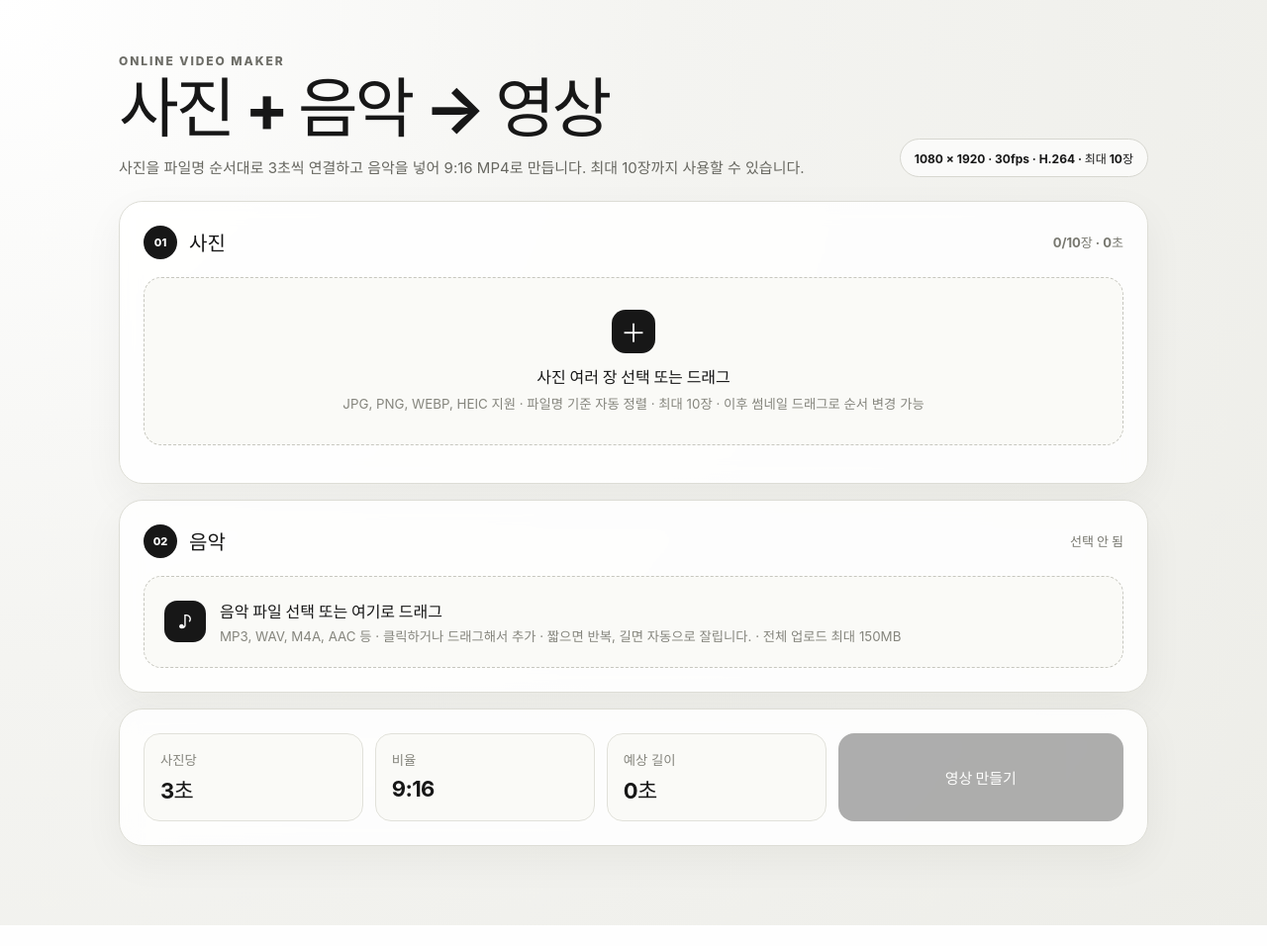
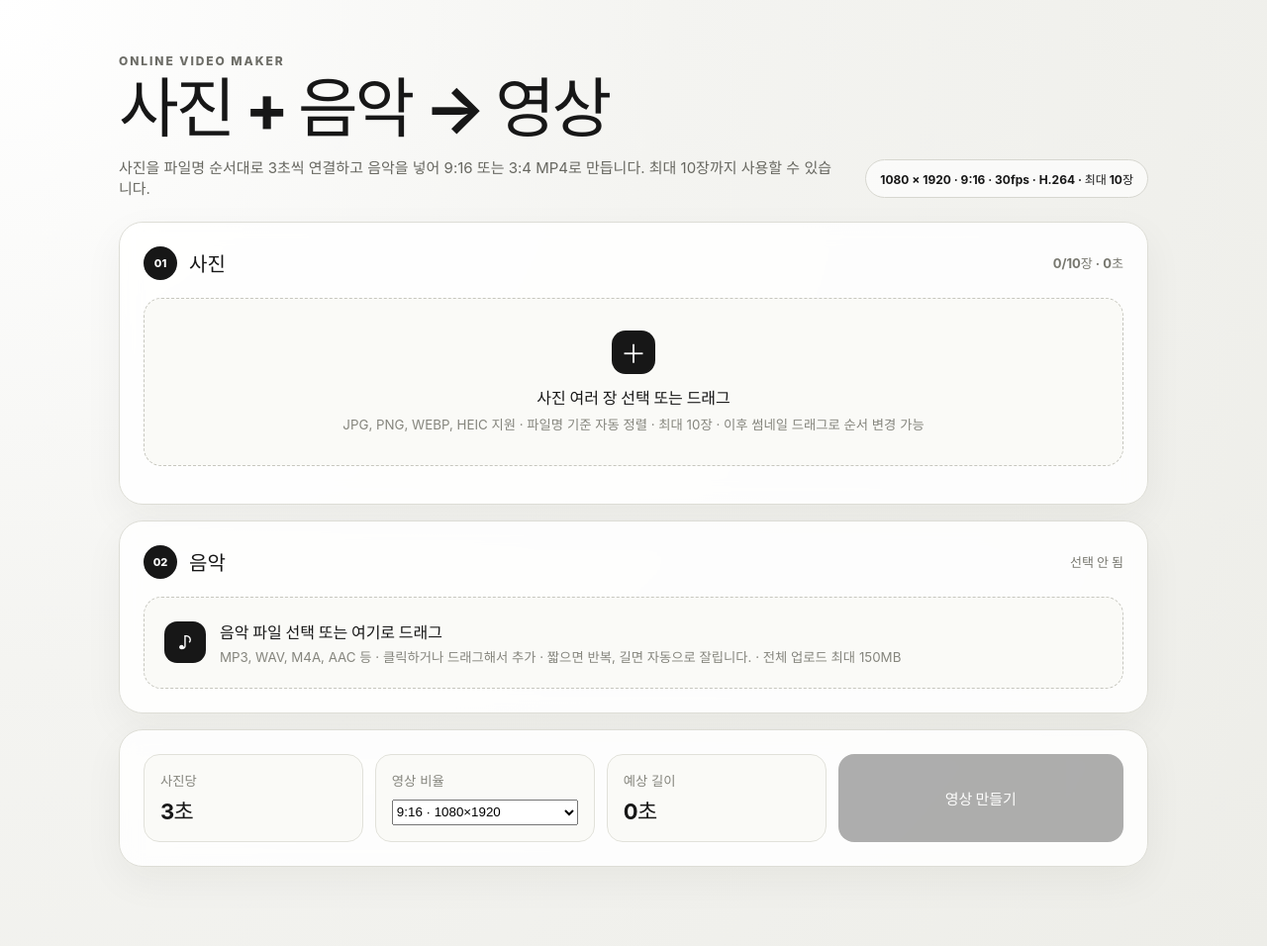
Before and after one commit to lebyul0507-dotcom/bomb-liar-share, a Flask app: page / in a window 1280 px wide. Shown: the whole page at 99% size. Before the commit the page ends 935 px from the top, so only its background shows below. Run offline with Flask 3, Linux system fonts and the light colour scheme.

Commit message:
Add aspect ratio selector to video maker

```diff
--- a/photo-music-video-maker/templates/index.html
+++ b/photo-music-video-maker/templates/index.html
@@ -4,7 +4,7 @@
   <meta charset="utf-8" />
   <meta name="viewport" content="width=device-width, initial-scale=1" />
   <title>사진 + 음악 영상 만들기</title>
-  <link rel="stylesheet" href="/static/style.css" />
+  <link rel="stylesheet" href="/static/style.css?v=20260923-aspect" />
 </head>
 <body>
   <main class="shell">
@@ -12,9 +12,9 @@
       <div>
         <p class="eyebrow">ONLINE VIDEO MAKER</p>
         <h1>사진 + 음악 → 영상</h1>
-        <p class="sub">사진을 파일명 순서대로 {{ seconds_per_image }}초씩 연결하고 음악을 넣어 9:16 MP4로 만듭니다. 최대 {{ max_images }}장까지 사용할 수 있습니다.</p>
+        <p class="sub">사진을 파일명 순서대로 {{ seconds_per_image }}초씩 연결하고 음악을 넣어 9:16 또는 3:4 MP4로 만듭니다. 최대 {{ max_images }}장까지 사용할 수 있습니다.</p>
       </div>
-      <div class="spec">1080 × 1920 · 30fps · H.264 · 최대 {{ max_images }}장</div>
+      <div class="spec" id="videoSpec">1080 × 1920 · 9:16 · 30fps · H.264 · 최대 {{ max_images }}장</div>
     </header>
 
     <section class="card">
@@ -52,8 +52,11 @@
         <b>{{ seconds_per_image }}초</b>
       </div>
       <div>
-        <small>비율</small>
-        <b>9:16</b>
+        <small>영상 비율</small>
+        <select id="aspectRatio" aria-label="영상 비율 선택">
+          <option value="9:16" selected>9:16 · 1080×1920</option>
+          <option value="3:4">3:4 · 1080×1440</option>
+        </select>
       </div>
       <div>
         <small>예상 길이</small>
@@ -88,6 +91,6 @@
   </main>
 
   <script>window.SECONDS_PER_IMAGE = {{ seconds_per_image }}; window.MAX_UPLOAD_MB = {{ max_upload_mb }};</script>
-  <script src="/static/app.js"></script>
+  <script src="/static/app.js?v=20260923-aspect"></script>
 </body>
 </html>
```
